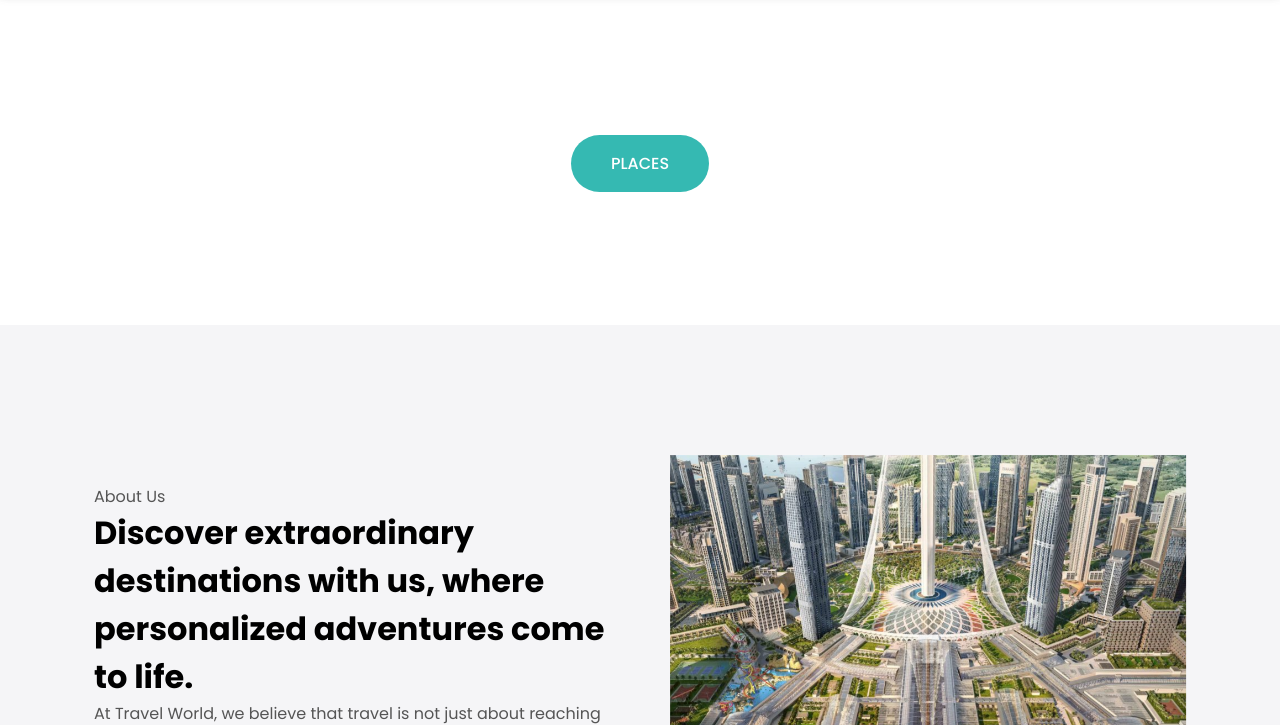
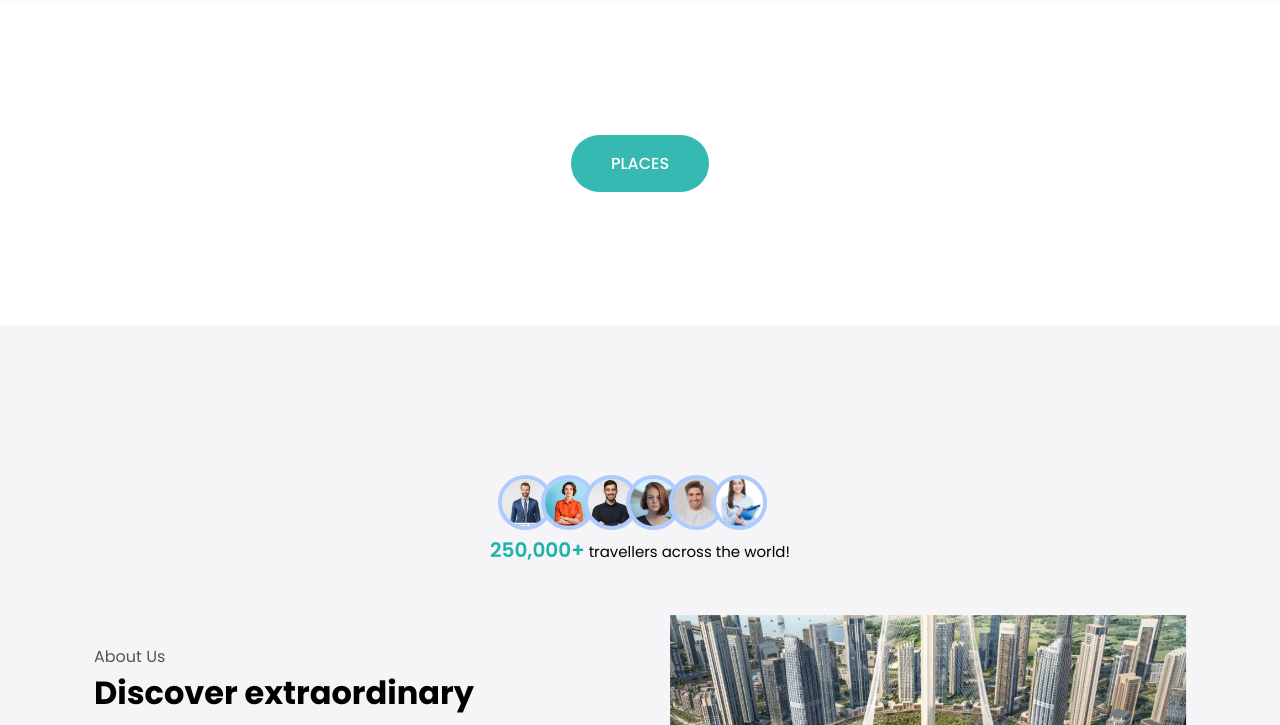
Before and after one commit to palakz-simform/CSS-FlexBox-and-responsive-web-design, a plain HTML site: page index.html in a window 1280 px wide. Shown: the part 75-800 px from the top of the page. Drawn offline with Linux system fonts and the light colour scheme; files whose address does not match are found by name; a web font is replaced by a local one.

Commit message:
feat: about profiles

```diff
--- a/index.html
+++ b/index.html
@@ -39,6 +39,19 @@
     </section>
 
     <section id="about">
+        <div class="about-review">
+            <div class="review-people">
+                <div class="review-profile">
+                    <img src="./img/person4.jpg" alt="Person4" />
+                    <img src="./img/person3.jpg" alt="Person3" />
+                    <img src="./img/person2.jpg" alt="Person2" />
+                    <img src="./img/person1.jpg" alt="Person1" />
+                    <img src="./img/person6.jpg" alt="Person6" />
+                    <img src="./img/person5.jpg" alt="Person5" />
+                </div>
+                <div class="review-content"><span>250,000+</span> travellers across the world!</div>
+            </div>
+        </div>
         <div class="about-wrapper container">
             <div class="about-text">
                 <p class="small">About Us</p>
--- a/style.css
+++ b/style.css
@@ -121,11 +121,50 @@ body {
 }
 
 /* About us */
-
 #about {
-  padding: 100px 0px;
+  padding: 50px 0px;
   background-color: #f5f5f7;
 }
+
+
+.review-people {
+  display: flex;
+  flex-direction: column;
+  justify-content: center;
+  align-items: center;
+  padding-top: 2rem;
+  margin-top: 80px;
+  margin-bottom: 20px;
+}
+
+.review-people img {
+  height: 55px;
+  width: 55px;
+  border-radius: 50%;
+  object-fit: cover;
+  border: 4px solid rgb(174, 202, 255);
+  margin-left: -15px;
+  transition: all 0.3s;
+}
+
+.review-content {
+  font-size: 1.5rem;
+}
+
+.review-content span {
+  color: #20B2AA;
+  font-size: 2rem;
+  font-weight: 600;
+}
+
+.review-people:hover img {
+  margin-left: 0px;
+}
+
+.review-content {
+  color: #000;
+}
+
 
 .about-wrapper {
   display: flex;
```
